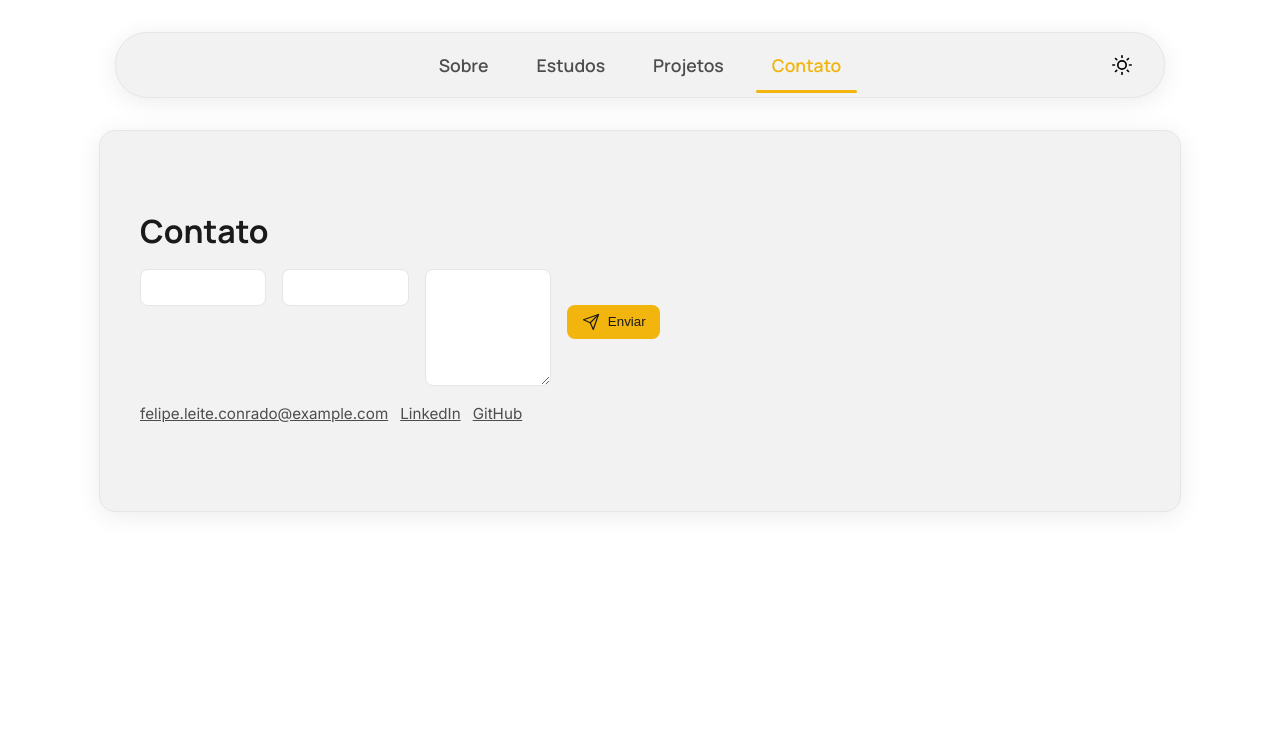
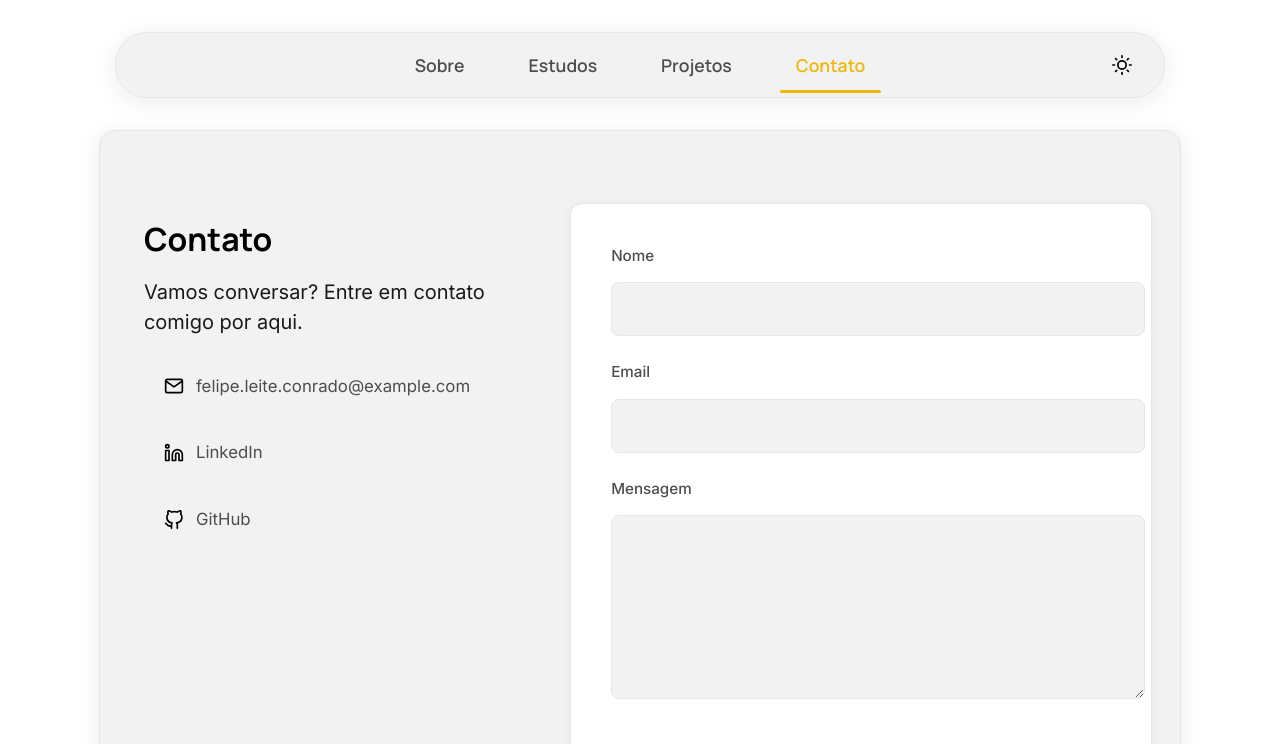
Before and after one commit to FelipeLeiteConrado/meu-portifolio, a plain HTML site: page index.html in a window 1280 px wide. Both pictures are taken after a click on the button "Contato". Shown: the top 744 px of the page. Drawn offline with Linux system fonts and the light colour scheme.

Commit message:
Add files via upload

```diff
--- a/index.html
+++ b/index.html
@@ -30,11 +30,7 @@
                     <h2 class="subtitle">Desenvolvedor</h2>
                     <p class="about-text">Estudante de Análise e Desenvolvimento de Sistemas, apaixonado por tecnologia e inovação. Sempre em busca de desafios, aprendo rápido e entrego resultados — estou pronto para transformar ideias em soluções de impacto.</p>
                     <a class="btn-cv" href="#" role="button">
-                        <svg width="16" height="16" viewBox="0 0 24 24" fill="none" xmlns="http://www.w3.org/2000/svg" aria-hidden="true" style="margin-right:8px;vertical-align:middle;">
-                            <path d="M12 3V15" stroke="currentColor" stroke-width="1.6" stroke-linecap="round" stroke-linejoin="round"/>
-                            <path d="M5 10L12 17L19 10" stroke="currentColor" stroke-width="1.6" stroke-linecap="round" stroke-linejoin="round"/>
-                            <path d="M21 21H3" stroke="currentColor" stroke-width="1.6" stroke-linecap="round" stroke-linejoin="round"/>
-                        </svg>
+                        <img src="assets/8666778_download_down_save_icon.svg" alt="Baixar currículo" width="16" height="16" style="margin-right:8px;vertical-align:middle;" />
                         Baixar Currículo
                     </a>
 
@@ -66,7 +62,7 @@
                             <h3>Análise e Desenvolvimento de Sistemas</h3>
                             <p class="institution">FATEC Sorocaba</p>
                             <p class="period">2025 - Presente</p>
-                            <p class="description">Curso superior focado em desenvolvimento de software, análise de sistemas e soluções tecnológicas.</p>
+                            <p class="description">Curso superior focado em desenvolvimento de software, análise de sistemas e soluções tecnológicas.E</p>
                         </div>
 
                         <div class="education-entry">
@@ -91,10 +87,8 @@
                         <div class="skills-search-container">
                             <div class="search-bar">
                                 <input type="text" id="skillSearch" placeholder="Buscar habilidade...">
-                                <button class="search-icon">
-                                    <svg width="20" height="20" viewBox="0 0 24 24" fill="none" xmlns="http://www.w3.org/2000/svg">
-                                        <path d="M21 21L15 15M17 10C17 13.866 13.866 17 10 17C6.13401 17 3 13.866 3 10C3 6.13401 6.13401 3 10 3C13.866 3 17 6.13401 17 10Z" stroke="currentColor" stroke-width="2" stroke-linecap="round"/>
-                                    </svg>
+                                <button class="search-icon" aria-label="Buscar habilidades">
+                                        <img src="assets/8666693_search_icon.svg" alt="Buscar" class="icon search-icon-img" width="20" height="20" />
                                 </button>
                             </div>
                         </div>
@@ -161,6 +155,10 @@
                             <h4>Linux</h4>
                             <div class="skill-level" data-level="70"></div>
                         </div>
+                        <div class="skill-card" data-categories="backend,languages">
+                            <h4>Java</h4>
+                            <div class="skill-level" data-level="70"></div>
+                        </div>
                     </div>
                 </div>
             </div>
@@ -173,37 +171,53 @@
         </section>
         <section id="tab-contato" class="tab-section">
             <div class="contact-section">
+                <div class="contact-wrapper">
+                    <div class="contact-info">
                         <h2>Contato</h2>
+                        <p class="contact-text">Vamos conversar? Entre em contato comigo por aqui.</p>
+                        <div class="contact-links">
+                            <a href="mailto:felipe.leite.conrado@example.com" class="contact-link">
+                                <img src="assets/8666723_mail_icon.svg" alt="Email" width="20" height="20" />
+                                felipe.leite.conrado@example.com
+                            </a>
+                            <a href="https://www.linkedin.com/in/felipe-leite-conrado" target="_blank" rel="noopener" class="contact-link">
+                                <img src="assets/8666770_linkedin_social_icon.svg" alt="LinkedIn" width="20" height="20" />
+                                LinkedIn
+                            </a>
+                            <a href="https://github.com/FelipeLeiteConrado" target="_blank" rel="noopener" class="contact-link">
+                                <img src="assets/8666686_github_icon.svg" alt="GitHub" width="20" height="20" />
+                                GitHub
+                            </a>
+                        </div>
+                    </div>
+
                     <form id="contactForm" class="contact-form" novalidate>
+                        <div class="form-group">
                             <label for="contactName">Nome</label>
                             <input id="contactName" name="name" type="text" required />
+                        </div>
 
+                        <div class="form-group">
                             <label for="contactEmail">Email</label>
                             <input id="contactEmail" name="email" type="email" required />
+                        </div>
 
+                        <div class="form-group">
                             <label for="contactMessage">Mensagem</label>
                             <textarea id="contactMessage" name="message" rows="4" required></textarea>
+                        </div>
 
                         <!-- honeypot to reduce spam -->
                         <input type="text" name="website" class="honeypot" tabindex="-1" autocomplete="off" style="display:none" />
 
-                    <div class="contact-actions">
-                        <p id="formStatus" class="contact-status" aria-live="polite"></p>
-                        <button type="submit" class="search-icon send-icon" aria-label="Enviar mensagem">
-                            <!-- simple paper-plane SVG as send icon -->
-                            <svg width="18" height="18" viewBox="0 0 24 24" fill="none" xmlns="http://www.w3.org/2000/svg" aria-hidden="true">
-                                <path d="M22 2L11 13" stroke="currentColor" stroke-width="1.6" stroke-linecap="round" stroke-linejoin="round"/>
-                                <path d="M22 2L15 22L11 13L2 9L22 2Z" stroke="currentColor" stroke-width="1.6" stroke-linecap="round" stroke-linejoin="round"/>
-                            </svg>
-                            <span class="btn-text">Enviar</span>
+                        <div class="form-footer">
+                            <p id="formStatus" class="form-status" aria-live="polite"></p>
+                            <button type="submit" class="btn-send" aria-label="Enviar mensagem">
+                                <span>Enviar</span>
+                                <img src="assets/8666777_chevron_right_arrow_icon.svg" alt="Enviar" width="18" height="18" aria-hidden="true" />
                             </button>
                         </div>
                     </form>
-
-                <div class="contact-links small">
-                    <a href="mailto:felipe.leite.conrado@example.com">felipe.leite.conrado@example.com</a>
-                    <a href="https://www.linkedin.com/in/felipe-leite-conrado" target="_blank" rel="noopener">LinkedIn</a>
-                    <a href="https://github.com/FelipeLeiteConrado" target="_blank" rel="noopener">GitHub</a>
                 </div>
             </div>
         </section>
--- a/style.css
+++ b/style.css
@@ -161,6 +161,25 @@ body {
 	filter: invert(1) brightness(2);
 }
 
+/* Make sure external SVG images used as <img> look correct in both themes
+   - default: no filter (use original artwork)
+   - dark theme: invert and brighten so monochrome icons become visible
+   Targets: search button, contact links, CV button and theme icon */
+.search-icon img,
+.contact-link img,
+.btn-cv img,
+.theme-icon {
+    filter: none;
+    transition: filter var(--theme-duration) var(--theme-ease);
+}
+
+[data-theme="dark"] .search-icon img,
+[data-theme="dark"] .contact-link img,
+[data-theme="dark"] .btn-cv img,
+[data-theme="dark"] .theme-icon {
+    filter: invert(1) brightness(2);
+}
+
 .location {
 	display: flex;
 	gap: 0.5rem;
@@ -246,7 +265,7 @@ body {
 .main-content h3 {
 	font-family: var(--font-heading);
 	font-weight: 700;
-	color: #1a1a1a;
+	color: var(--text-heading);
 	margin-top: 2rem;
 	margin-bottom: 1rem;
 }
@@ -268,7 +287,7 @@ body {
 
 .main-content p {
 	margin-bottom: 1.5rem;
-	color: #333;
+	color: var(--text-body);
 }
 
 .tab-section {
@@ -464,64 +483,227 @@ body {
 .btn-cv svg { vertical-align: middle; }
 
 .contact-section {
-	padding: 0.5rem 0;
+    padding: 2rem 0;
+}
+
+.contact-wrapper {
+    display: flex;
+    flex-direction: column;
+    gap: 3rem;
+    max-width: 800px;
+    margin: 0 auto;
+    padding: 0;
+}
+
+.contact-info {
+    text-align: center;
+    padding: 1rem;
+}
+
+.contact-info h2 {
+    margin-top: 0;
+    color: var(--text-heading);
+}
+
+.contact-text {
+    font-size: 1.25rem;
+    color: var(--text-body);
+    margin: 1rem 0 2rem;
+    line-height: 1.5;
+}
+
+.contact-links {
+    display: flex;
+    flex-direction: column;
+    gap: 1rem;
+    align-items: center;
+}
+
+.contact-link {
+    display: inline-flex;
+    align-items: center;
+    gap: 0.75rem;
+    color: var(--text-secondary);
+    text-decoration: none;
+    padding: 0.75rem 1rem;
+    border-radius: 8px;
+    transition: all var(--theme-duration) var(--theme-ease);
+    width: 100%;
+    max-width: 320px;
+    justify-content: flex-start;
+}
+
+.contact-link:hover {
+    color: var(--text-primary);
+    background: var(--hover-background);
+    transform: translateY(-2px);
+}
+
+.contact-link svg {
+    color: inherit;
+    flex-shrink: 0;
 }
 
 .contact-form {
     display: flex;
     flex-direction: column;
+    gap: 1.5rem;
+    background: var(--bg-main);
+    padding: 2rem;
+    border-radius: 12px;
+    border: var(--border-width) solid var(--border-color);
+    box-shadow: 0 2px 12px rgba(0, 0, 0, 0.05);
+}
+
+.form-group {
+    display: flex;
+    flex-direction: column;
     gap: 0.75rem;
-	max-width: 520px;
+}
+
+.form-group label {
+    color: var(--text-secondary);
+    font-size: 0.95rem;
+    font-weight: 500;
+    display: block;
 }
 
 .contact-form input,
 .contact-form textarea {
     width: 100%;
-	padding: 0.6rem;
+    padding: 1rem;
     border-radius: 8px;
     border: var(--border-width) solid var(--border-color);
-	background: var(--bg-main);
+    background: var(--bg-content);
     color: var(--text-primary);
-	outline: none;
     font-family: var(--font-body);
+    font-size: 1rem;
+    transition: all var(--theme-duration) var(--theme-ease);
 }
 
-.contact-form textarea { resize: vertical; min-height: 96px; }
-
-.contact-actions {
-	display: flex;
-	gap: 0.75rem;
-	align-items: center;
-	justify-content: space-between;
+.contact-form input:hover,
+.contact-form textarea:hover {
+    border-color: var(--text-secondary);
+    background: var(--bg-main);
 }
 
-.contact-status { margin: 0; color: var(--text-secondary); font-size: 0.95rem; }
+.contact-form input:focus,
+.contact-form textarea:focus {
+    outline: none;
+    border-color: var(--accent);
+    background: var(--bg-main);
+}
 
-.send-icon {
+.contact-form textarea {
+    resize: vertical;
+    min-height: 150px;
+    line-height: 1.6;
+}
+
+.form-footer {
+    display: flex;
+    justify-content: space-between;
+    align-items: center;
+    gap: 1rem;
+    margin-top: 1rem;
+    padding-top: 1rem;
+    border-top: var(--border-width) solid var(--border-color);
+}
+
+.form-status {
+    margin: 0;
+    color: var(--text-secondary);
+    font-size: 0.95rem;
+    line-height: 1.4;
+}
+
+.btn-send {
     display: inline-flex;
     align-items: center;
-	gap: 0.5rem;
-	padding: 0.5rem 0.9rem;
-	border-radius: 8px;
+    gap: 0.75rem;
+    padding: 1rem 1.75rem;
     background: var(--accent);
     color: hsl(0,0%,10%);
     border: none;
+    border-radius: 8px;
+    font-family: var(--font-heading);
+    font-size: 1rem;
+    font-weight: 600;
     cursor: pointer;
+    white-space: nowrap;
+    transition: all 0.2s ease;
 }
 
-.send-icon svg { display: inline-block; }
+.btn-send:hover {
+    transform: translateY(-2px);
+    filter: brightness(1.1);
+}
 
-.contact-links.small { margin-top: 1rem; display: flex; gap: 0.75rem; flex-wrap: wrap; }
-.contact-links.small a { color: var(--text-secondary); font-size: 0.95rem; }
+.btn-send svg {
+    transition: transform 0.3s ease;
+}
 
-/* Larger screens: center header content and increase padding */
+.btn-send:hover svg {
+    transform: translateX(4px);
+}
+
+/* Desktop Adjustments */
 @media (min-width: 800px) {
-	.nav-tabs { justify-content: center; overflow: visible; padding: 0; }
-	.header { padding: 0.75rem 1.5rem; }
-	.contact-form { flex-direction: row; gap: 1rem; align-items: flex-start; }
-	.contact-form > label { display: none; }
-	.contact-form input, .contact-form textarea { flex: 1; }
-	.contact-actions { flex-direction: column; align-items: flex-end; }
+    .nav-tabs {
+        justify-content: center;
+        overflow: visible;
+        padding: 0;
+        gap: 2rem;
+    }
+
+    .header {
+        padding: 0.75rem 1.5rem;
+    }
+
+    .contact-wrapper {
+        flex-direction: row;
+        align-items: flex-start;
+        gap: 4rem;
+        justify-content: center;
+        max-width: 1000px;
+        margin: 0 auto;
+    }
+
+    .contact-info {
+        flex: 0 0 300px;
+        text-align: left;
+        position: sticky;
+        top: 6rem;
+    }
+
+    .contact-form {
+        flex: 0 0 500px;
+        margin-top: 0;
+        padding: 2.5rem;
+    }
+
+    .contact-links {
+        align-items: flex-start;
+    }
+
+    .contact-link {
+        max-width: none;
+        width: auto;
+        padding: 0.75rem 1.25rem;
+    }
+
+    .contact-text {
+        max-width: 32ch;
+    }
+
+    .form-footer {
+        margin-top: 1.5rem;
+        padding-top: 1.5rem;
+    }
+
+    .form-group {
+        gap: 0.875rem;
+    }
 }
 
 .skill-card {
```
Also changed, not shown: script.js (line endings or trailing spaces). Lines whose indentation alone changed are shown as unchanged.
